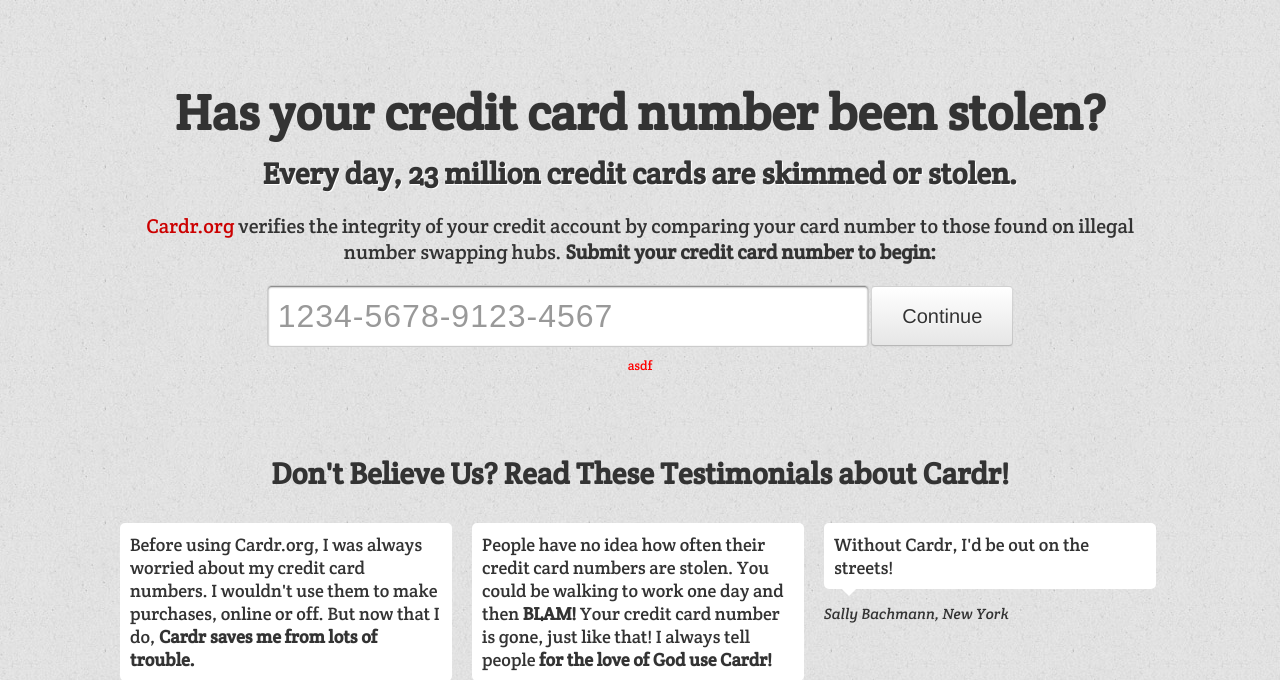
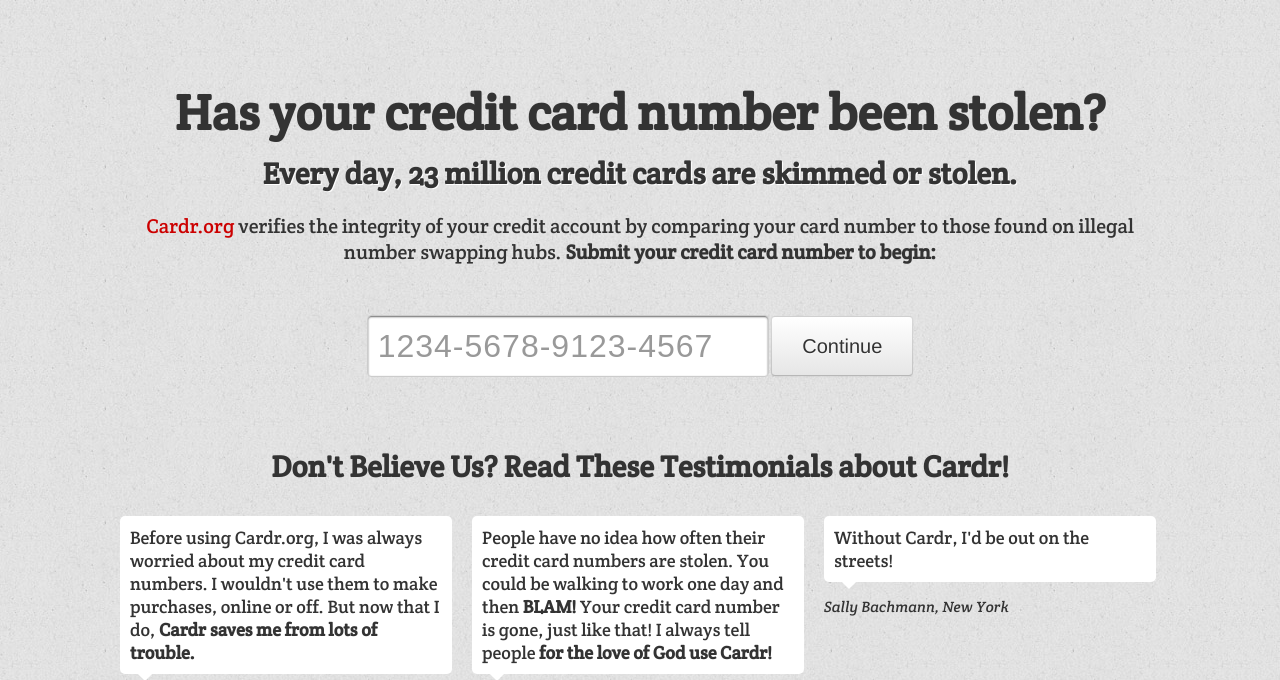
Before and after one commit to xzela/cardr, a PHP site: page / in a window 1280 px wide. Shown: the top 680 px of the page. Run offline with PHP 8.4, Linux system fonts and the light colour scheme; some web fonts are replaced.

Commit message:
changed width of credit card input field

```diff
--- a/assets/css/cardr.less
+++ b/assets/css/cardr.less
@@ -37,7 +37,7 @@ a {
 }
 
 fieldset section {
-    padding: 20px;
+    padding: 50px 0 0;
     text-align: center;
     border-radius: 10px;
 }
@@ -55,7 +55,7 @@ fieldset p {
     line-height: 40px;
     margin: 0;
     padding: 10px;
-    width: 580px;
+    width: 380px;
     box-shadow: inset 0 1px 2px #666;
     letter-spacing: 1px;
     display: inline-block;
--- a/index.php
+++ b/index.php
@@ -13,7 +13,7 @@
         <title>Online service to check if your credit card has been stolen</title>
         <link href='http://fonts.googleapis.com/css?family=Crete+Round:400,400italic' rel='stylesheet' type='text/css'>
         <link href='http://fonts.googleapis.com/css?family=Miniver' rel='stylesheet' type='text/css'>
-        <link type="text/css" rel="stylesheet" href="assets/css/cardr.min.css?1358399876112" />
+        <link type="text/css" rel="stylesheet" href="assets/css/cardr.min.css?1358400020643" />
         <!--[if lt IE 9]>
         <script src="//html5shim.googlecode.com/svn/trunk/html5.js"></script>
         <![endif]-->
@@ -33,7 +33,7 @@
                     <form class="form-inline">
                       <input id="credit" type="text" placeholder="1234-5678-9123-4567" >
                       <button type="submit" class="btn">Continue</button>
-                      <div class="messages">asdf</div>
+                      <div class="messages"></div>
                     </form>
                   </section>
                 </fieldset>
@@ -69,6 +69,6 @@
                 <h3>Cardr.org &copy; <?php echo date('Y'); ?></h3>
             </div>
         </div>
-        <script type="text/javascript" src="assets/js/cardr.min.js?1358399876112"></script>
+        <script type="text/javascript" src="assets/js/cardr.min.js?1358400020643"></script>
     </body>
 </html>
```
Also changed, not shown: assets/css/cardr.min.css.
